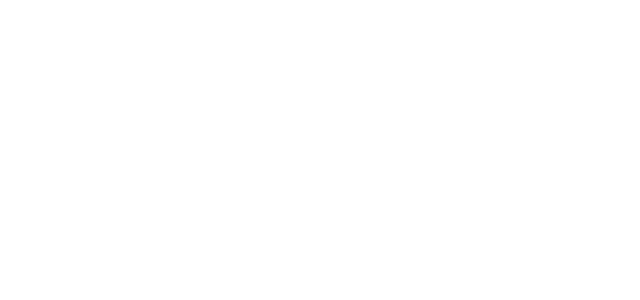
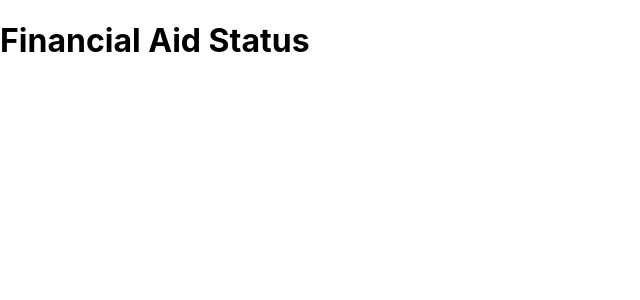
Before and after one commit to davin12345678910/CSE403_RCRSPTeam, a React (Create React App) app in the folder client-app/: page /financial in a window 1280 px wide. Before the commit this address had no page. Shown: the top 300 px of the page, without its empty margins (0-640 px from the left). Built offline with nearby package versions, Linux system fonts and the light colour scheme.

Commit message:
added FinancialAidStatus.js page

```diff
--- a/client-app/src/App.js
+++ b/client-app/src/App.js
@@ -11,6 +11,7 @@
 import DegreeAudit from './DegreeAudit';
 import AddressandConsent from './AddressandConsent';
 import InsuranceorOptionalCharges from './InsuranceorOptionalCharges';
+import FinancialAidStatus from './FinancialAidStatus';
 
 const App = () => {
     return (
@@ -26,6 +27,7 @@
                 <Route path ="/audit" element={<DegreeAudit />} />
                 <Route path ="/address" element={<AddressandConsent />} />
                 <Route path ="/insurance" element={<InsuranceorOptionalCharges />} />
+                <Route path ="/financial" element={<FinancialAidStatus />} />
             </Routes>
         </BrowserRouter>
     );
--- /dev/null
+++ b/client-app/src/FinancialAidStatus.js
@@ -0,0 +1,8 @@
+const FinancialAidStatus = () => {
+    return (
+        <div>
+            <h1>Financial Aid Status</h1>
+        </div>
+    );
+}
+export default FinancialAidStatus;
```
